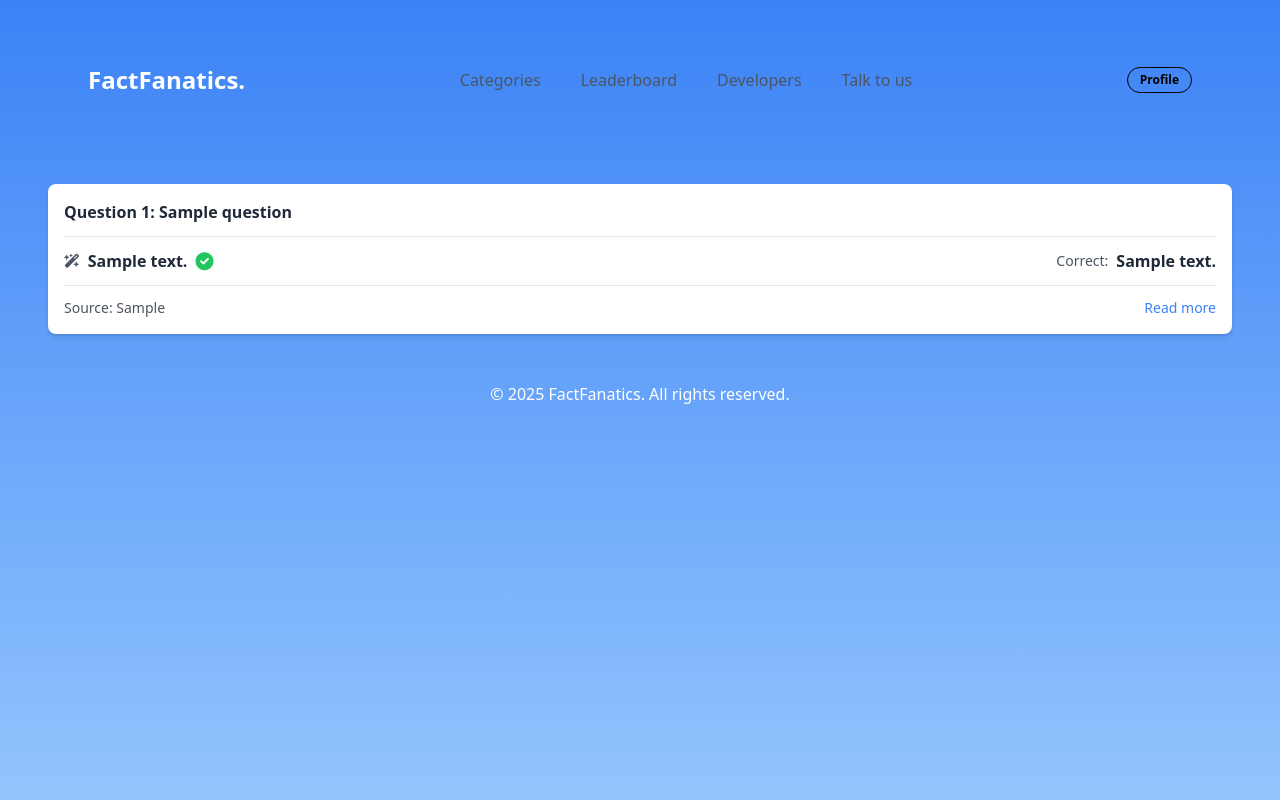
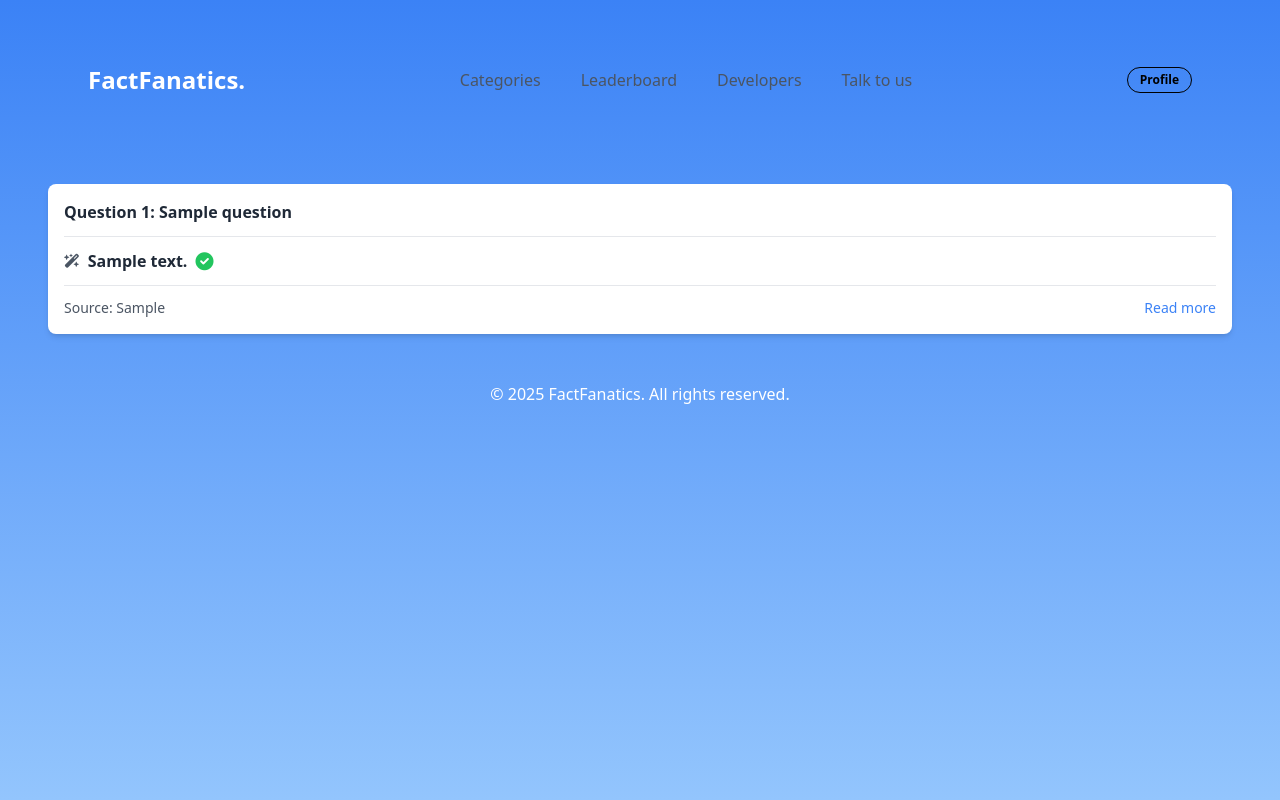
Before and after one commit to kipchumbaofficial/factfanatics, a Flask app: page /result in a window 1280 px wide. Run offline with Flask 3, Linux system fonts and the light colour scheme; a user stored in the database is signed in; tables that the repository leaves empty hold one stand-in row (values such as "Sample post"); some libraries are stand-ins or nearby versions.

Commit message:
Add padding utility class and adjust answer display for incorrect answers

```diff
--- a/app/static/css/style.css
+++ b/app/static/css/style.css
@@ -1089,6 +1089,10 @@ video {
   padding: 2rem;
 }
 
+.p-1 {
+  padding: 0.25rem;
+}
+
 .px-2 {
   padding-left: 0.5rem;
   padding-right: 0.5rem;
--- a/app/templates/answers.html
+++ b/app/templates/answers.html
@@ -56,12 +56,13 @@
             <i class="fas fa-times-circle text-red-500 text-lg"></i>
           {% endif %}
         </div>
-
+        {% if not answer.is_correct %}
         <!-- Correct Answer -->
-        <div class="flex items-center space-x-2">
+        <div class="p-1 flex items-center space-x-2">
           <p class="text-gray-600 text-sm font-medium">Correct:</p>
           <span class="text-gray-800 font-bold">{{ answer.correct_answer }}</span>
         </div>
+        {% endif %}
       </div>
 
       <!-- Source Section -->
```
